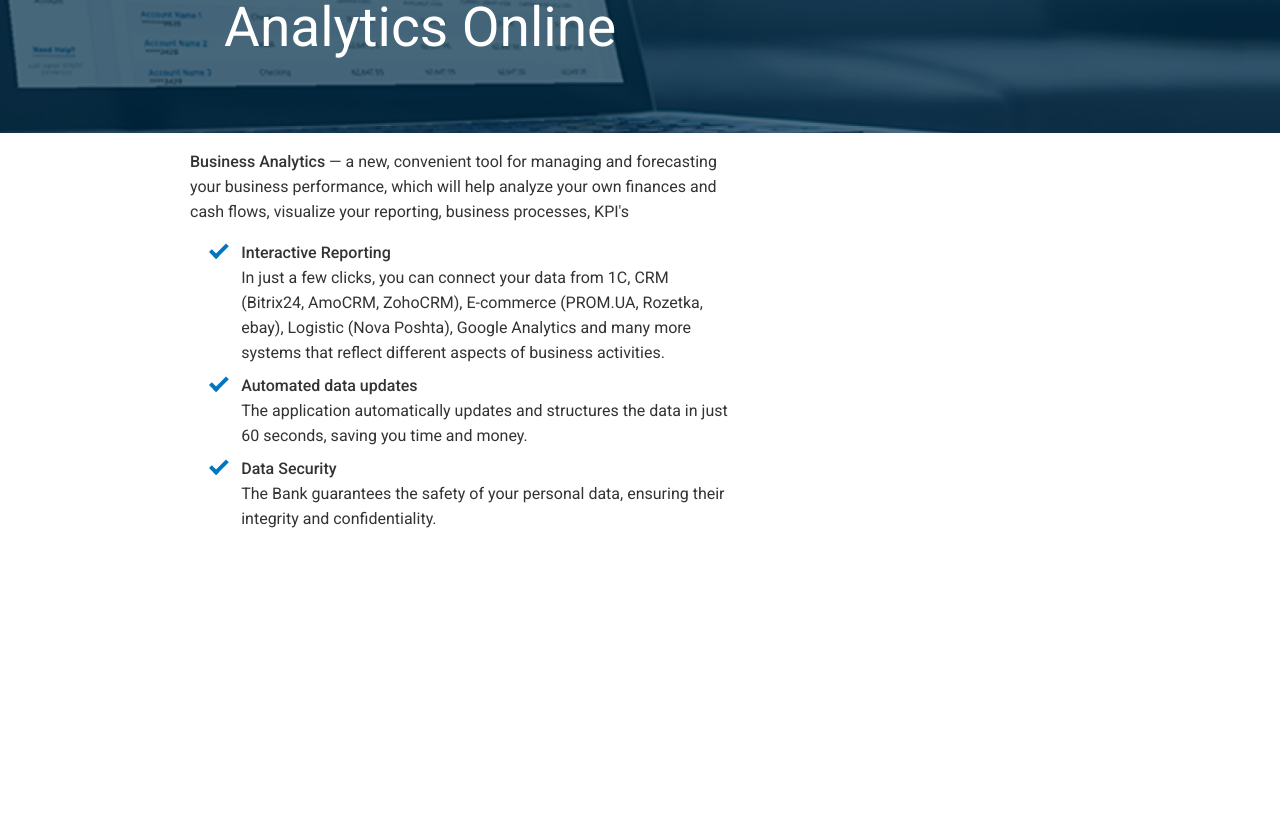
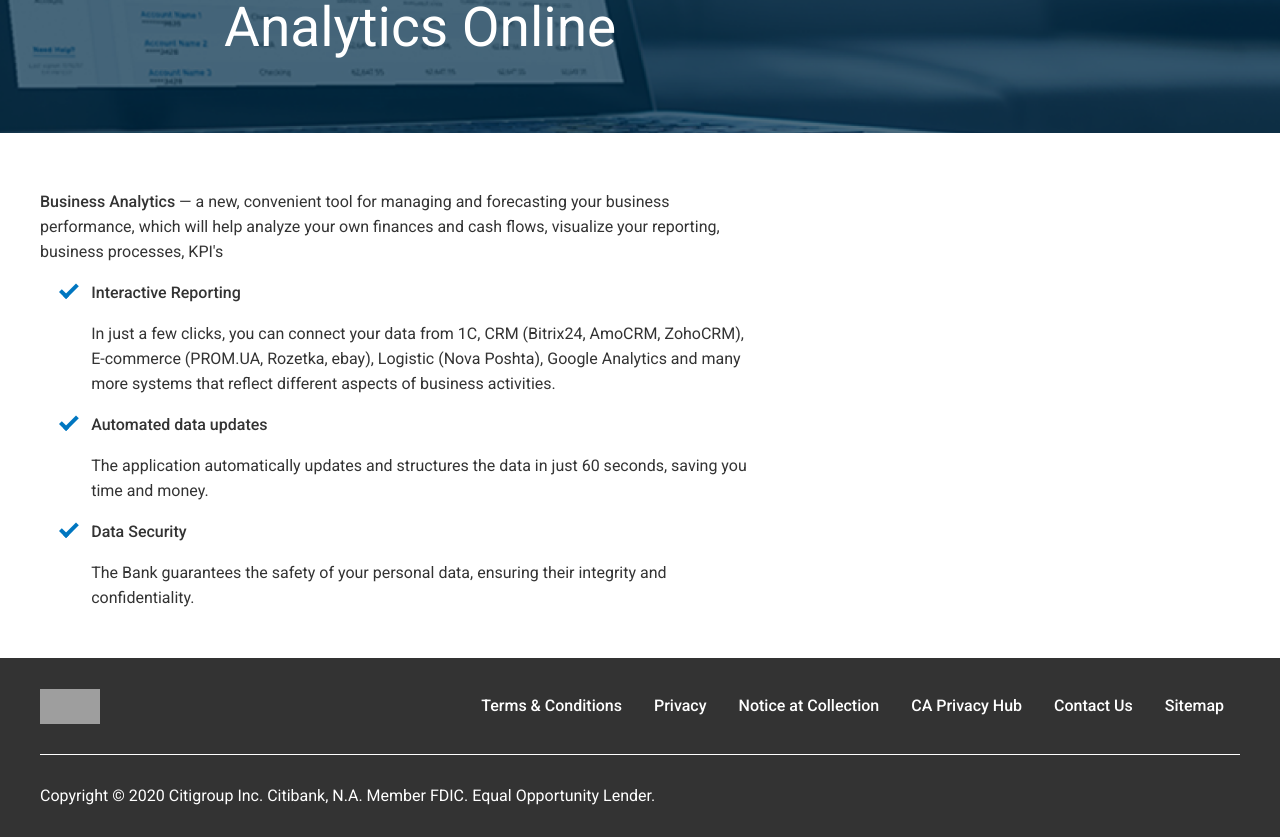
Before and after one commit to serhiipetrash/test-tast-for-upswot, a Vue app: page / in a window 1280 px wide. Shown: the part 480-1317 px from the top of the page. Before the commit the page ends 1019 px from the top, so only its background shows below. Built offline with nearby package versions, Linux system fonts and the light colour scheme; grey boxes are pictures that could not be loaded.

Commit message:
add Footer

```diff
--- a/src/App.vue
+++ b/src/App.vue
@@ -11,7 +11,7 @@
   color: #333333;
 }
 .container {
-  max-width: 900px;
+  max-width: 1200px;
   margin: 0 auto;
 }
 </style>
--- /dev/null
+++ b/src/components/Footer.vue
@@ -0,0 +1,77 @@
+<template>
+  <footer>
+    <div class="container">
+      <div class="footer-nav">
+        <a href="#">
+          <div class="logo vertical">
+            <img src="../assets/logo1.svg" alt="Logo" />
+          </div>
+        </a>
+
+        <div class="footer-nav-right">
+          <a href="#">Terms & Conditions</a>
+          <a href="#">Privacy</a>
+          <a href="#">Notice at Collection</a>
+          <a href="#">CA Privacy Hub</a>
+          <a href="#">Contact Us</a>
+          <a href="#">Sitemap</a>
+        </div>
+      </div>
+      <div class="copyright">
+        Copyright © 2020 Citigroup Inc. Citibank, N.A. Member FDIC. Equal
+        Opportunity Lender.
+      </div>
+    </div>
+  </footer>
+</template>
+
+<script>
+export default {};
+</script>
+
+<style>
+footer {
+  height: 100%;
+  background: #333333;
+}
+footer .logo img {
+  width: 60px;
+  height: 35px;
+}
+.footer-nav {
+  display: flex;
+  justify-content: space-between;
+  align-items: center;
+  border-bottom: 1px solid white;
+}
+.footer-nav a:hover img {
+  -webkit-filter: grayscale(100%);
+  filter: grayscale(100%);
+}
+.footer-nav-right a {
+  color: white;
+  font-size: 1rem;
+  font-weight: 500;
+  text-decoration: none;
+  padding: 1rem;
+}
+.footer-nav-right a:hover {
+  color: #0076c0;
+}
+@media screen and (max-width: 840px) {
+  .footer-nav {
+    flex-direction: column;
+  }
+  .footer-nav-right {
+    display: flex;
+    flex-direction: column;
+  }
+  .copyright {
+    text-align: center;
+  }
+}
+footer .copyright {
+  color: white;
+  padding: 2rem 0;
+}
+</style>
--- a/src/components/Navbar.vue
+++ b/src/components/Navbar.vue
@@ -4,7 +4,9 @@
     <div class="nav">
       <div class="container">
         <div class="logo vertical">
-          <img src="../assets/logo1.svg" alt="Logo" />
+          <a href="#">
+            <img src="../assets/logo1.svg" alt="Logo" />
+          </a>
         </div>
       </div>
     </div>
@@ -33,4 +35,8 @@ export default {};
 .logo {
   height: 6rem;
 }
+.logo a:hover img {
+  -webkit-filter: grayscale(100%);
+  filter: grayscale(50%);
+}
 </style>
--- a/src/components/Posts.vue
+++ b/src/components/Posts.vue
@@ -11,19 +11,19 @@
 
         <ul class="post check-list">
           <li>
-            <span class="post-title"> Interactive Reporting</span> <br />
+            <p class="post-title">Interactive Reporting</p>
             In just a few clicks, you can connect your data from 1C, CRM
             (Bitrix24, AmoCRM, ZohoCRM), E-commerce (PROM.UA, Rozetka, ebay),
             Logistic (Nova Poshta), Google Analytics and many more systems that
             reflect different aspects of business activities.
           </li>
           <li>
-            <span class="post-title">Automated data updates</span> <br />
+            <p class="post-title">Automated data updates</p>
             The application automatically updates and structures the data in
             just 60 seconds, saving you time and money.
           </li>
           <li>
-            <span class="post-title">Data Security</span> <br />
+            <p class="post-title">Data Security</p>
             The Bank guarantees the safety of your personal data, ensuring their
             integrity and confidentiality.
           </li>
@@ -38,6 +38,9 @@ export default {};
 </script>
 
 <style>
+main {
+  padding: 2.5rem 0;
+}
 .post-wrapper {
   max-width: 60%;
 }
--- a/src/views/Home.vue
+++ b/src/views/Home.vue
@@ -3,6 +3,7 @@
     <Navbar />
     <Hero />
     <Posts />
+    <Footer />
   </div>
 </template>
 
@@ -12,6 +13,7 @@
 import Navbar from "@/components/Navbar.vue";
 import Hero from "@/components/Hero.vue";
 import Posts from "@/components/Posts.vue";
+import Footer from "@/components/Footer.vue";
 
 export default {
   name: "Home",
@@ -19,6 +21,7 @@ export default {
     Navbar,
     Hero,
     Posts,
+    Footer,
   },
 };
 
```
Also changed, not shown: src/assets/logo.svg (deleted).
